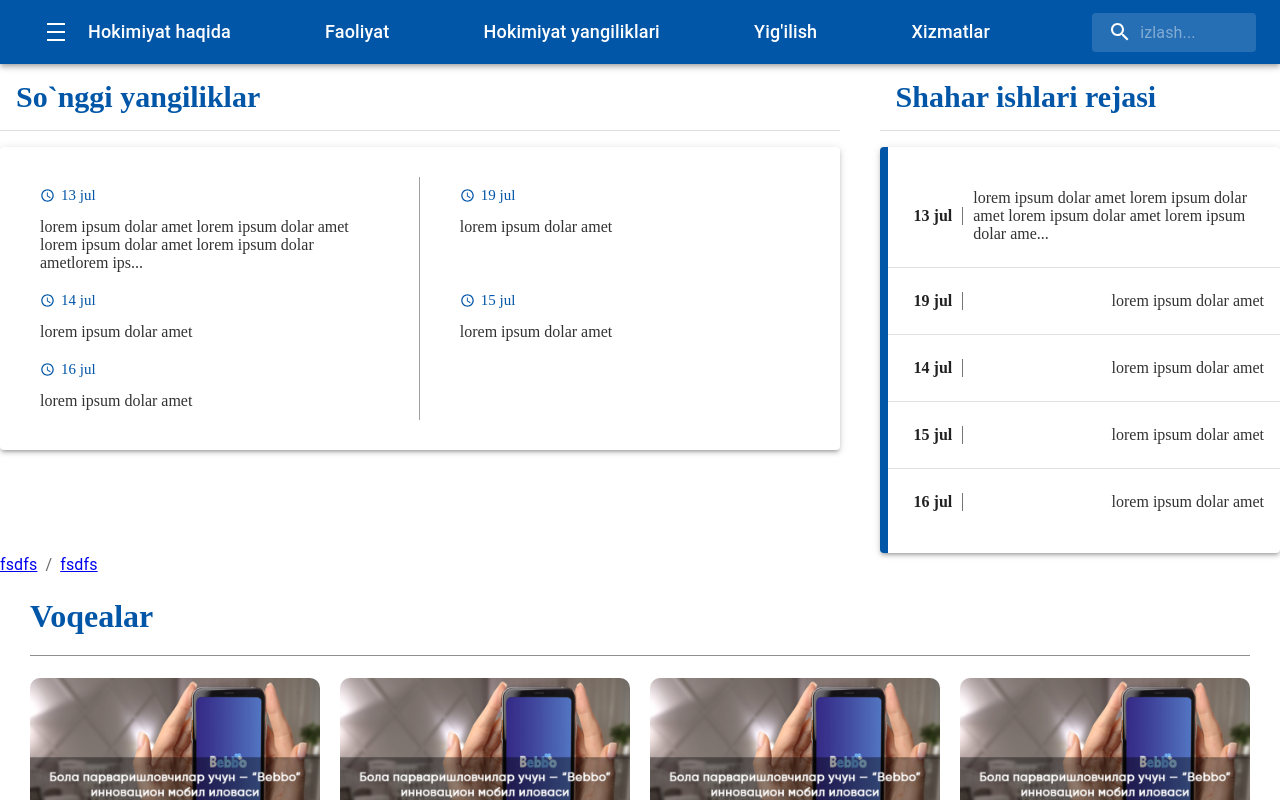
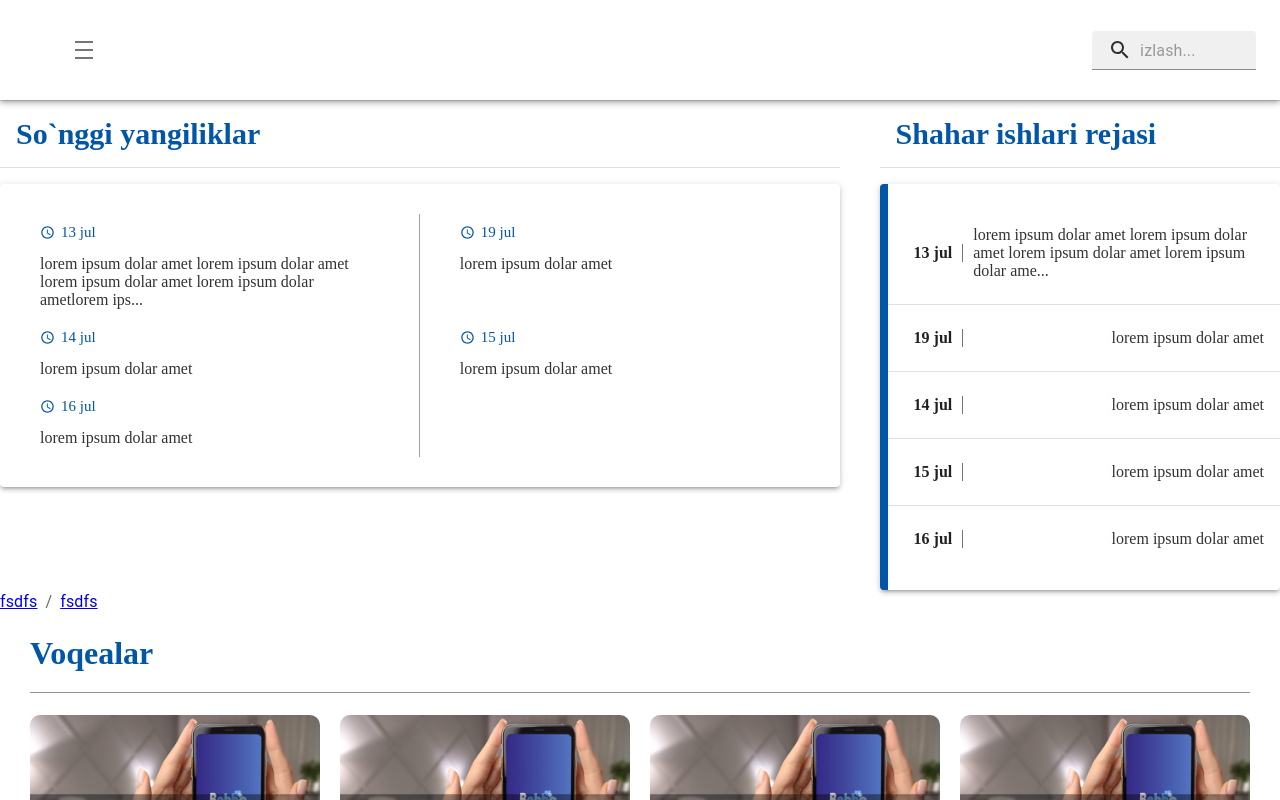
Before and after one commit to Temurbek1400/gov-turtkul-dev, a React (Create React App) app: page / in a window 1280 px wide. Shown: the top 800 px of the page. Built offline with nearby package versions, Linux system fonts and the light colour scheme.

Commit message:
navbar fix

```diff
--- a/package.json
+++ b/package.json
@@ -9,12 +9,14 @@
     "@mui/material": "^5.5.3",
     "@mui/styled-engine": "npm:@mui/styled-engine-sc@latest",
     "@mui/styled-engine-sc": "^5.5.2",
+    "@reduxjs/toolkit": "^1.8.1",
     "@testing-library/jest-dom": "^5.16.3",
     "@testing-library/react": "^12.1.4",
     "@testing-library/user-event": "^13.5.0",
     "react": "^18.0.0",
     "react-dom": "^18.0.0",
     "react-icons": "^4.3.1",
+    "react-redux": "^7.2.8",
     "react-router-dom": "^6.3.0",
     "react-scripts": "5.0.0",
     "react-sweet-progress": "^1.1.2",
--- a/src/components/navbar/app-bars/app-bar.jsx
+++ b/src/components/navbar/app-bars/app-bar.jsx
@@ -2,19 +2,21 @@
 import Box from "@mui/material/Box";
 import Toolbar from "@mui/material/Toolbar";
 import DensityMediumIcon from "@mui/icons-material/DensityMedium";
+import IconButton  from '@mui/material/IconButton';
 
-import { IconWrapperButton } from "./app-bar.styles";
 import AppBarItem from "./app-bar-item";
 import SearchInput from "./search-input";
+import Logo from "../gov-info/logo";
 
 export default function CustomAppBar({ toggleDrawer, navbarData }) {
    return (
-      <Box sx={{ flexGrow: 1 }}>
-         <AppBar position="static">
-            <Toolbar>
-               <IconWrapperButton onClick={toggleDrawer(true)}>
+      <Box sx={{ flexGrow: 1 }} >
+         <AppBar color="transparent" position="static" sx={{height: 100}}>
+            <Toolbar sx={{alignItems: "center", margin: "auto 0"}}>
+               <Logo />
+               <IconButton onClick={toggleDrawer(true)}>
                   <DensityMediumIcon />
-               </IconWrapperButton>
+               </IconButton>
                {navbarData.map((data) => (
                   <AppBarItem data={data} />
                ))}
--- a/src/components/navbar/app-bars/app-bar.styles.js
+++ b/src/components/navbar/app-bars/app-bar.styles.js
@@ -3,11 +3,8 @@
 import { alpha, styled as styledMUI } from "@mui/material/styles";
 import InputBase from "@mui/material/InputBase";
 import Typography from "@mui/material/Typography";
-export const IconWrapperButton = styled(Button)`
-   & svg {
-      color: white;
-   }
-`;
+import TextField  from "@mui/material/TextField";
+
 export const AppBarItemText = styledMUI(Typography)(({ theme }) => ({
    flexGrow: 1,
    display: { xs: "none", sm: "block" },
@@ -40,8 +37,7 @@
    justifyContent: "center",
 }));
 
-export const StyledInputBase = styledMUI(InputBase)(({ theme }) => ({
-   color: "inherit",
+export const StyledInputBase = styledMUI(TextField)(({ theme }) => ({
    "& .MuiInputBase-input": {
       padding: theme.spacing(1, 1, 1, 0),
       // vertical padding + font size from searchIcon
--- a/src/components/navbar/app-bars/mobile/mobile-app-bar.jsx
+++ b/src/components/navbar/app-bars/mobile/mobile-app-bar.jsx
@@ -6,15 +6,16 @@
 import CssBaseline from "@mui/material/CssBaseline";
 import { AppBar } from "./mobile-app-bar.styles";
 import SearchInput from "../search-input";
+import Logo from "components/navbar/gov-info/logo";
 
 const MobileAppBar = ({ drawer, toggleDrawerMobile }) => {
    return (
       <Box sx={{ display: "flex" }}>
          <CssBaseline />
-         <AppBar position="static" open={drawer}>
+         <AppBar color="transparent" position="static" open={drawer}>
             <Toolbar>
+               <Logo />
                <IconButton
-                  color="inherit"
                   aria-label="open drawer"
                   onClick={() => toggleDrawerMobile(true)}
                   edge="start"
--- a/src/components/navbar/app-bars/search-input.jsx
+++ b/src/components/navbar/app-bars/search-input.jsx
@@ -9,6 +9,7 @@
             <SearchIcon />
          </SearchIconWrapper>
          <StyledInputBase
+            variant="filled"
             placeholder="izlash..."
             inputProps={{ "aria-label": "search" }}
          />
--- a/src/components/navbar/drawers/mobile/mobile-drawer-list.jsx
+++ b/src/components/navbar/drawers/mobile/mobile-drawer-list.jsx
@@ -15,7 +15,7 @@
          aria-labelledby="nested-list-subheader"
          subheader={
             <ListSubheader component="div" id="nested-list-subheader">
-               Nested List Items
+               Menyu
             </ListSubheader>
          }
       >
--- a/src/components/navbar/drawers/mobile/mobile-drawer.jsx
+++ b/src/components/navbar/drawers/mobile/mobile-drawer.jsx
@@ -6,6 +6,7 @@
 import { DrawerMobile } from "./mobile-drawer.styles";
 import { DrawerHeader } from "./mobile-drawer.styles";
 import MobileDrawerList from "./mobile-drawer-list";
+import { Backdrop } from "@mui/material";
 
 export default function MobileDrawer({
    drawer,
@@ -14,6 +15,11 @@
 }) {
    const theme = useTheme();
    return (
+      <Backdrop
+         open={drawer}
+         onClick={() => toggleDrawerMobile(false)}
+         sx={{ color: "#fff", zIndex: (theme) => theme.zIndex.drawer + 1 }}
+      >
          <DrawerMobile variant="persistent" anchor="left" open={drawer}>
             <DrawerHeader>
                <IconButton onClick={() => toggleDrawerMobile(false)}>
@@ -27,5 +33,6 @@
             <Divider />
             <MobileDrawerList navbarData={navbarData} />
          </DrawerMobile>
+      </Backdrop>
    );
 }
--- a/src/components/navbar/gov-info/gov-info-styles.js
+++ b/src/components/navbar/gov-info/gov-info-styles.js
@@ -1,27 +1,9 @@
 import styled from "styled-components";
 
-export const Wrapper = styled`
-
-`;
-export const Divider = styled`
-   display: flex;
-
-`;
-export const WebsiteInfo = styled`
-   display: flex;
-
-`;
-
-export const TestVersion = styled`
-   display: flex;
-
-`;
-
-export const Website = styled`
-   display: flex;
-
-`;
-export const GovLocation = styled`
-   display: flex;
-
-`;
+export const LogoWrapper = styled.div`
+   margin: 0 20px;
+   img {
+      max-width: 80px;
+      color: white;
+   }
+`
--- /dev/null
+++ b/src/components/navbar/gov-info/logo.jsx
@@ -0,0 +1,13 @@
+import React from "react";
+import logo from "assets/site-logo.png";
+import { LogoWrapper } from "./gov-info-styles";
+
+const Logo = () => {
+   return (
+      <LogoWrapper>
+         <img src={logo} alt="logo" />
+      </LogoWrapper>
+   );
+};
+
+export default Logo;
--- a/src/components/navbar/navbar.jsx
+++ b/src/components/navbar/navbar.jsx
@@ -7,6 +7,7 @@
 
 import CustomAppBar from "./app-bars/app-bar";
 import MobileAppBar from "./app-bars/mobile/mobile-app-bar";
+import   Divider from '@mui/material/Divider';
 
 
 export default function Navbar() {
@@ -54,6 +55,7 @@
                   />
                </>
             )}
+            <Divider />
          </React.Fragment>
       </div>
    );
```
Also changed, not shown: src/assets/site-logo.png (added), 1 other file (tests, documents, lock files or other folders). Lines whose indentation alone changed are shown as unchanged.
